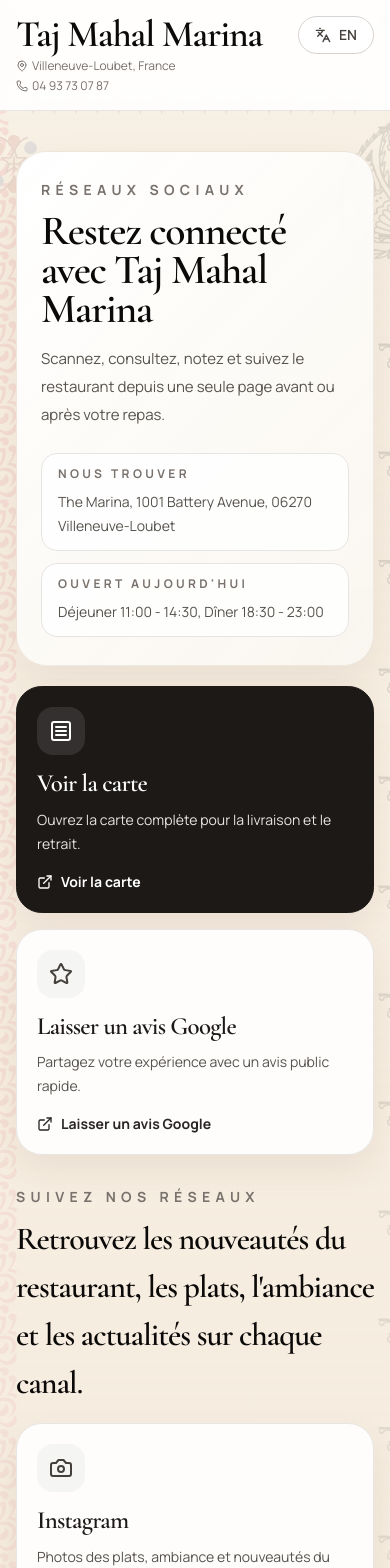
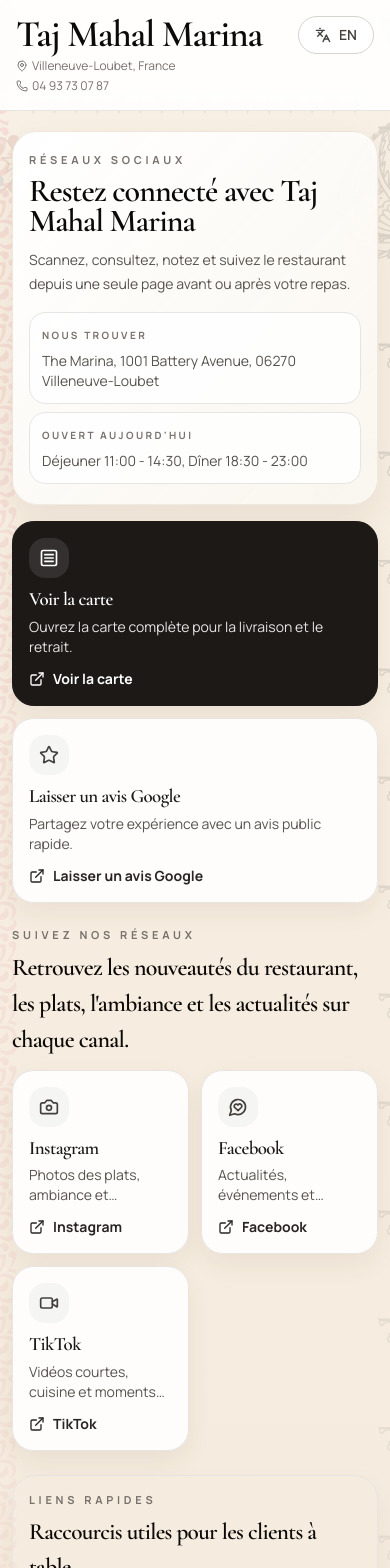
Before and after one commit to ManojMJ10/tajmahal-delivery.fr, a Next.js app: page /socialmedia in a window 390 px wide. Shown: the top 1568 px of the page. Built offline with nearby package versions, Linux system fonts and the light colour scheme.

Commit message:
Optimize social page for mobile

```diff
--- a/components/public/PublicSocialMediaClient.tsx
+++ b/components/public/PublicSocialMediaClient.tsx
@@ -76,35 +76,39 @@
   description,
   icon: Icon,
   accent = false,
+  compact = false,
 }: {
   href: string;
   label: string;
   description: string;
   icon: typeof Globe;
   accent?: boolean;
+  compact?: boolean;
 }) {
   const isInternal = href.startsWith("/");
 
   const content = (
     <span
-      className={`card-subtle-motion flex min-h-[150px] flex-col rounded-[1.6rem] border p-5 shadow-[0_14px_34px_rgba(86,56,31,0.08)] ${
+      className={`card-subtle-motion flex flex-col rounded-[1.35rem] border shadow-[0_10px_24px_rgba(86,56,31,0.07)] ${
         accent
           ? "border-stone-900 bg-stone-900 text-white"
           : "border-stone-200 bg-white/90 text-stone-900"
-      }`}
+      } ${compact ? "min-h-[112px] p-4" : "min-h-[128px] p-4 sm:min-h-[140px] sm:p-5"}`}
     >
       <span
-        className={`flex h-12 w-12 items-center justify-center rounded-2xl ${
+        className={`flex items-center justify-center rounded-2xl ${
           accent ? "bg-white/10 text-white" : "bg-stone-100 text-stone-700"
-        }`}
+        } ${compact ? "h-10 w-10" : "h-11 w-11 sm:h-12 sm:w-12"}`}
       >
-        <Icon className="h-6 w-6" />
+        <Icon className={compact ? "h-5 w-5" : "h-5 w-5 sm:h-6 sm:w-6"} />
       </span>
-      <span className="font-display mt-4 text-[1.55rem] font-semibold leading-none">{label}</span>
-      <span className={`mt-3 text-sm leading-6 ${accent ? "text-stone-200" : "text-stone-600"}`}>
+      <span className={`font-display font-semibold leading-none ${compact ? "mt-3 text-[1.18rem]" : "mt-3 text-[1.25rem] sm:mt-4 sm:text-[1.45rem]"}`}>
+        {label}
+      </span>
+      <span className={`mt-2 text-sm leading-5 ${accent ? "text-stone-200" : "text-stone-600"} ${compact ? "line-clamp-2" : ""}`}>
         {description}
       </span>
-      <span className={`mt-4 inline-flex items-center gap-2 text-sm font-bold ${accent ? "text-white" : "text-stone-800"}`}>
+      <span className={`mt-3 inline-flex items-center gap-2 text-sm font-bold ${accent ? "text-white" : "text-stone-800"}`}>
         <ExternalLink className="h-4 w-4" />
         {label}
       </span>
@@ -144,101 +148,109 @@
         t={t}
       />
 
-      <main className="relative z-10 mx-auto max-w-6xl px-4 pb-12 pt-10 sm:px-5 lg:pt-8">
-        <section className="landing-hero-sheen overflow-hidden rounded-[1.9rem] border border-[var(--page-line)] px-6 py-7 shadow-[0_18px_44px_rgba(86,56,31,0.08)] sm:px-8">
-          <div className="flex flex-col gap-6 lg:flex-row lg:items-end lg:justify-between">
+      <main className="relative z-10 mx-auto max-w-5xl px-3 pb-8 pt-5 sm:px-5 sm:pb-12 sm:pt-8">
+        <section className="landing-hero-sheen overflow-hidden rounded-[1.55rem] border border-[var(--page-line)] px-4 py-5 shadow-[0_14px_32px_rgba(86,56,31,0.08)] sm:rounded-[1.9rem] sm:px-8 sm:py-7">
+          <div className="flex flex-col gap-4 lg:flex-row lg:items-end lg:justify-between">
             <div className="max-w-3xl">
-              <p className="text-sm font-bold uppercase tracking-[0.38em] text-stone-500">{copy.eyebrow}</p>
-              <h2 className="font-display mt-3 text-[2.6rem] font-semibold leading-[0.94] text-stone-950 sm:text-[3.4rem] lg:text-[4rem]">
+              <p className="text-[11px] font-bold uppercase tracking-[0.34em] text-stone-500 sm:text-sm sm:tracking-[0.38em]">{copy.eyebrow}</p>
+              <h2 className="font-display mt-2 text-[2rem] font-semibold leading-[0.94] text-stone-950 sm:mt-3 sm:text-[3rem] lg:text-[3.6rem]">
                 {copy.title}
               </h2>
-              <p className="mt-4 max-w-2xl text-[15px] leading-7 text-stone-600 sm:text-base">
+              <p className="mt-3 max-w-2xl text-[14px] leading-6 text-stone-600 sm:mt-4 sm:text-base sm:leading-7">
                 {copy.subtitle}
               </p>
             </div>
 
-            <div className="grid gap-3 text-sm text-stone-600 sm:grid-cols-2 lg:max-w-md">
-              <div className="rounded-2xl border border-stone-200 bg-white/85 px-4 py-3">
-                <p className="text-xs font-bold uppercase tracking-[0.28em] text-stone-500">{copy.addressLabel}</p>
-                <p className="mt-2 leading-6">{settings.publicSite.restaurantAddress}</p>
+            <div className="grid gap-2 text-sm text-stone-600 sm:grid-cols-2 lg:max-w-md">
+              <div className="rounded-2xl border border-stone-200 bg-white/85 px-3 py-3 sm:px-4">
+                <p className="text-[10px] font-bold uppercase tracking-[0.24em] text-stone-500 sm:text-xs sm:tracking-[0.28em]">{copy.addressLabel}</p>
+                <p className="mt-1.5 leading-5 sm:mt-2 sm:leading-6">{settings.publicSite.restaurantAddress}</p>
               </div>
-              <div className="rounded-2xl border border-stone-200 bg-white/85 px-4 py-3">
-                <p className="text-xs font-bold uppercase tracking-[0.28em] text-stone-500">{t.openToday}</p>
-                <p className="mt-2 leading-6">{settings.publicSite.openingHours}</p>
+              <div className="rounded-2xl border border-stone-200 bg-white/85 px-3 py-3 sm:px-4">
+                <p className="text-[10px] font-bold uppercase tracking-[0.24em] text-stone-500 sm:text-xs sm:tracking-[0.28em]">{t.openToday}</p>
+                <p className="mt-1.5 leading-5 sm:mt-2 sm:leading-6">{settings.publicSite.openingHours}</p>
               </div>
             </div>
           </div>
         </section>
 
-        <section className="mt-5 grid gap-4 lg:grid-cols-[1.2fr_1fr]">
+        <section className="mt-4 grid gap-3 sm:grid-cols-2 lg:grid-cols-[1.2fr_1fr]">
           <SocialCard
             href={socialLinks.menu}
             label={copy.menuTitle}
             description={copy.menuDescription}
             icon={MenuSquare}
             accent
+            compact
           />
           <SocialCard
             href={socialLinks.googleReviews}
             label={copy.reviewTitle}
             description={copy.reviewDescription}
             icon={Star}
+            compact
           />
         </section>
 
-        <section className="mt-8">
-          <div className="mb-4">
-            <p className="text-sm font-bold uppercase tracking-[0.38em] text-stone-500">{copy.socialsTitle}</p>
-            <h3 className="font-display mt-2 text-[2rem] font-semibold text-stone-950">{copy.socialsDescription}</h3>
+        <section className="mt-6">
+          <div className="mb-3">
+            <p className="text-[11px] font-bold uppercase tracking-[0.34em] text-stone-500 sm:text-sm sm:tracking-[0.38em]">{copy.socialsTitle}</p>
+            <h3 className="font-display mt-1.5 text-[1.5rem] font-semibold text-stone-950 sm:mt-2 sm:text-[1.9rem]">{copy.socialsDescription}</h3>
           </div>
-          <div className="grid gap-4 md:grid-cols-3">
+          <div className="grid grid-cols-2 gap-3 md:grid-cols-3">
             <SocialCard
               href={socialLinks.instagram}
               label={copy.instagram}
               description={language === "fr" ? "Photos des plats, ambiance et nouveautés du restaurant." : "Dish photos, atmosphere, and restaurant highlights."}
               icon={Camera}
+              compact
             />
             <SocialCard
               href={socialLinks.facebook}
               label={copy.facebook}
               description={language === "fr" ? "Actualités, événements et publications du restaurant." : "News, events, and restaurant updates."}
               icon={MessageCircleHeart}
+              compact
             />
             <SocialCard
               href={socialLinks.tiktok}
               label={copy.tiktok}
               description={language === "fr" ? "Vidéos courtes, cuisine et moments en salle." : "Short videos, kitchen moments, and dining room scenes."}
               icon={Video}
+              compact
             />
           </div>
         </section>
 
-        <section className="mt-8 rounded-[1.8rem] border border-stone-200 bg-white/88 p-6 shadow-[0_12px_28px_rgba(86,56,31,0.06)]">
-          <div className="flex flex-col gap-5 lg:flex-row lg:items-center lg:justify-between">
+        <section className="mt-6 rounded-[1.5rem] border border-stone-200 bg-white/88 p-4 shadow-[0_12px_28px_rgba(86,56,31,0.06)] sm:rounded-[1.8rem] sm:p-6">
+          <div className="flex flex-col gap-4 lg:flex-row lg:items-center lg:justify-between">
             <div className="max-w-2xl">
-              <p className="text-sm font-bold uppercase tracking-[0.38em] text-stone-500">{copy.linksTitle}</p>
-              <h3 className="font-display mt-2 text-[1.9rem] font-semibold text-stone-950">{copy.linksDescription}</h3>
-              <p className="mt-3 text-sm leading-6 text-stone-500">{copy.socialHint}</p>
+              <p className="text-[11px] font-bold uppercase tracking-[0.34em] text-stone-500 sm:text-sm sm:tracking-[0.38em]">{copy.linksTitle}</p>
+              <h3 className="font-display mt-1.5 text-[1.45rem] font-semibold text-stone-950 sm:mt-2 sm:text-[1.8rem]">{copy.linksDescription}</h3>
+              <p className="mt-2 text-xs leading-5 text-stone-500 sm:mt-3 sm:text-sm sm:leading-6">{copy.socialHint}</p>
             </div>
 
-            <div className="grid w-full gap-3 sm:grid-cols-3 lg:max-w-2xl">
+            <div className="grid w-full grid-cols-2 gap-3 sm:grid-cols-3 lg:max-w-2xl">
               <SocialCard
                 href={socialLinks.mainSite}
                 label={copy.website}
                 description={language === "fr" ? "Retour à la page d'accueil du restaurant." : "Return to the main restaurant landing page."}
                 icon={Globe}
+                compact
               />
               <SocialCard
                 href={socialLinks.call}
                 label={copy.call}
                 description={settings.publicSite.phoneNumber}
                 icon={Phone}
+                compact
               />
               <SocialCard
                 href={socialLinks.googleReviews}
                 label={language === "fr" ? "Google Avis" : "Google Reviews"}
                 description={language === "fr" ? "Ouvrir la page d'avis du restaurant." : "Open the restaurant review page."}
                 icon={MapPinned}
+                compact
               />
             </div>
           </div>
```
